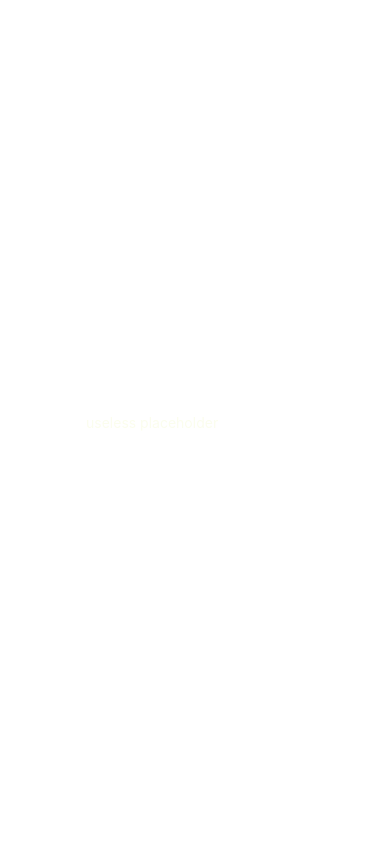
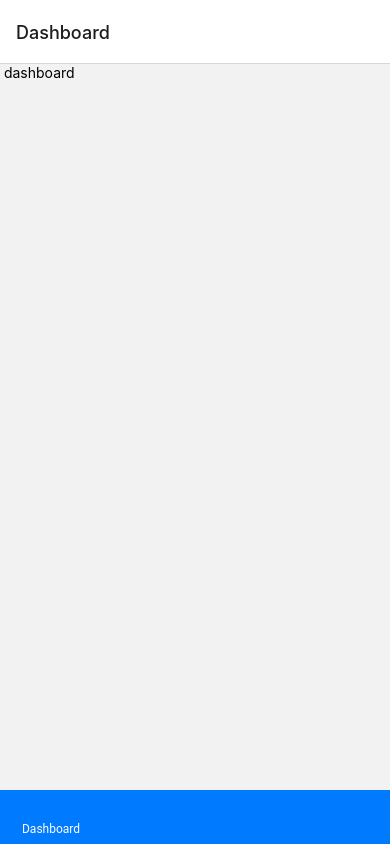
Before and after one commit to 3laaAl6ore/shop_app, a React Native app: screen /stores in a window 390 px wide. Built offline with nearby package versions, Linux system fonts and the light colour scheme.

Commit message:
13/04/2022

```diff
--- a/App.js
+++ b/App.js
@@ -3,40 +3,22 @@
   StyleSheet,
   Text,
   View ,
-  TouchableOpacity ,
-  ActivityIndicator,
-  TextInput
 } from 'react-native';
+import { NavigationContainer } from '@react-navigation/native';
+import {TabsBottom} from './src/navigation/index';
 
 export default function App() {
 
-  const[email,setEmail] = useState(null);
-  const[password,setPassword] = useState(null);
-  const[mobile,setMobile] = useState(null);
-  const[firstName,setFirstName] = useState(null);
-  const[lastName,setLastName] = useState(null);
+  const[email,setEmail] = useState("");
+  const[password,setPassword] = useState("");
+  const[mobile,setMobile] = useState("");
+  const[firstName,setFirstName] = useState("");
+  const[lastName,setLastName] = useState("");
 
   return (
-    <View style={styles.container}>
-
-      <View style={styles.signUp}>
-
-
-
-      <TextInput
-        style={styles.input}
-        onChangeText={(text)=>setEmail(text)}
-        value={email}
-        placeholder="useless placeholder"
-        keyboardType="numeric"
-      />
-
-
-
-
-      </View>
-
-    </View>
+    <NavigationContainer>
+      <TabsBottom/>
+  </NavigationContainer>
   );
 }
 
--- /dev/null
+++ b/src/navigation/index.js
@@ -0,0 +1,63 @@
+import { createStackNavigator } from '@react-navigation/stack';
+import { createMaterialBottomTabNavigator } from '@react-navigation/material-bottom-tabs';
+import MaterialCommunityIcons from 'react-native-vector-icons/MaterialCommunityIcons';
+import Ionicons from 'react-native-vector-icons/Ionicons';
+
+import DashboardScreen from '../screens/dashboard';
+import CartScreen from '../screens/cart';
+import MenuScreen from '../screens/menu';
+import StoresScreen from '../screens/stores';
+
+const DashboardStackNavigation = createStackNavigator();
+const CartStackNavigation = createStackNavigator();
+const MenuStackNavigation = createStackNavigator();
+const StoresStackNavigation = createStackNavigator();
+const TabsBottomNavigation = createMaterialBottomTabNavigator();
+
+export const DashboardStack = ()=>{
+    return (
+        <DashboardStackNavigation.Navigator>
+            <DashboardStackNavigation.Screen
+             name = "Dashboard"
+             component={DashboardScreen}
+             options={{
+                tabBarLabel: 'Home',
+                tabBarIcon: ({ color}) => (
+                  <MaterialCommunityIcons name="home" color={color} size={20} />
+                ),
+              }}
+             />
+        </DashboardStackNavigation.Navigator>
+    )
+}
+export const CartStack = ()=>{
+    return (
+        <CartStackNavigation.Navigator>
+            <CartStackNavigation.Screen name = "Cart" component={CartScreen}/>
+        </CartStackNavigation.Navigator>
+    )
+}
+export const MenuStack = ()=>{
+    return (
+        <MenuStackNavigation.Navigator>
+            <MenuStackNavigation.Screen name = "Menu" component={MenuScreen}/>
+        </MenuStackNavigation.Navigator>
+    )
+}
+export const StoresStack = ()=>{
+    return (
+        <StoresStackNavigation.Navigator>
+            <StoresStackNavigation.Screen name = "Stores" component={StoresScreen}/>
+        </StoresStackNavigation.Navigator>
+    )
+}
+export const TabsBottom = ()=>{
+    return(
+        <TabsBottomNavigation.Navigator>
+        <TabsBottomNavigation.Screen name="Dashboard" component={DashboardStack} />
+        <TabsBottomNavigation.Screen name="Cart" component={CartStack} />
+        <TabsBottomNavigation.Screen name="Menu" component={MenuStack} />
+        <TabsBottomNavigation.Screen name="Stores" component={StoresStack} />
+      </TabsBottomNavigation.Navigator>
+    )
+}
--- /dev/null
+++ b/src/screens/cart/index.js
@@ -0,0 +1,12 @@
+import React from 'react';
+import { View , Text , ActivityIndicator } from 'react-native';
+
+const CartScreen = props =>{
+    return (
+        <View>
+            <Text> Cart </Text>
+        </View>
+    )
+}
+
+export default CartScreen;
--- /dev/null
+++ b/src/screens/dashboard/index.js
@@ -0,0 +1,12 @@
+import React from 'react';
+import { View , Text , ActivityIndicator } from 'react-native';
+
+const DashboardScreen = props =>{
+    return (
+        <View>
+            <Text> dashboard </Text>
+        </View>
+    )
+}
+
+export default DashboardScreen;
--- /dev/null
+++ b/src/screens/menu/index.js
@@ -0,0 +1,12 @@
+import React from 'react';
+import { View , Text , ActivityIndicator } from 'react-native';
+
+const MenuScreen = props =>{
+    return (
+        <View>
+            <Text> menu</Text>
+        </View>
+    )
+}
+
+export default MenuScreen;
--- /dev/null
+++ b/src/screens/stores/index.js
@@ -0,0 +1,12 @@
+import React from 'react';
+import { View , Text , ActivityIndicator } from 'react-native';
+
+const StoresScreen = props =>{
+    return (
+        <View>
+            <Text> Stores </Text>
+        </View>
+    )
+}
+
+export default StoresScreen;
```
Also changed, not shown: package.json (+4 -4 lines), store/actions/index.js (added), store/reducers/index.js (added).
